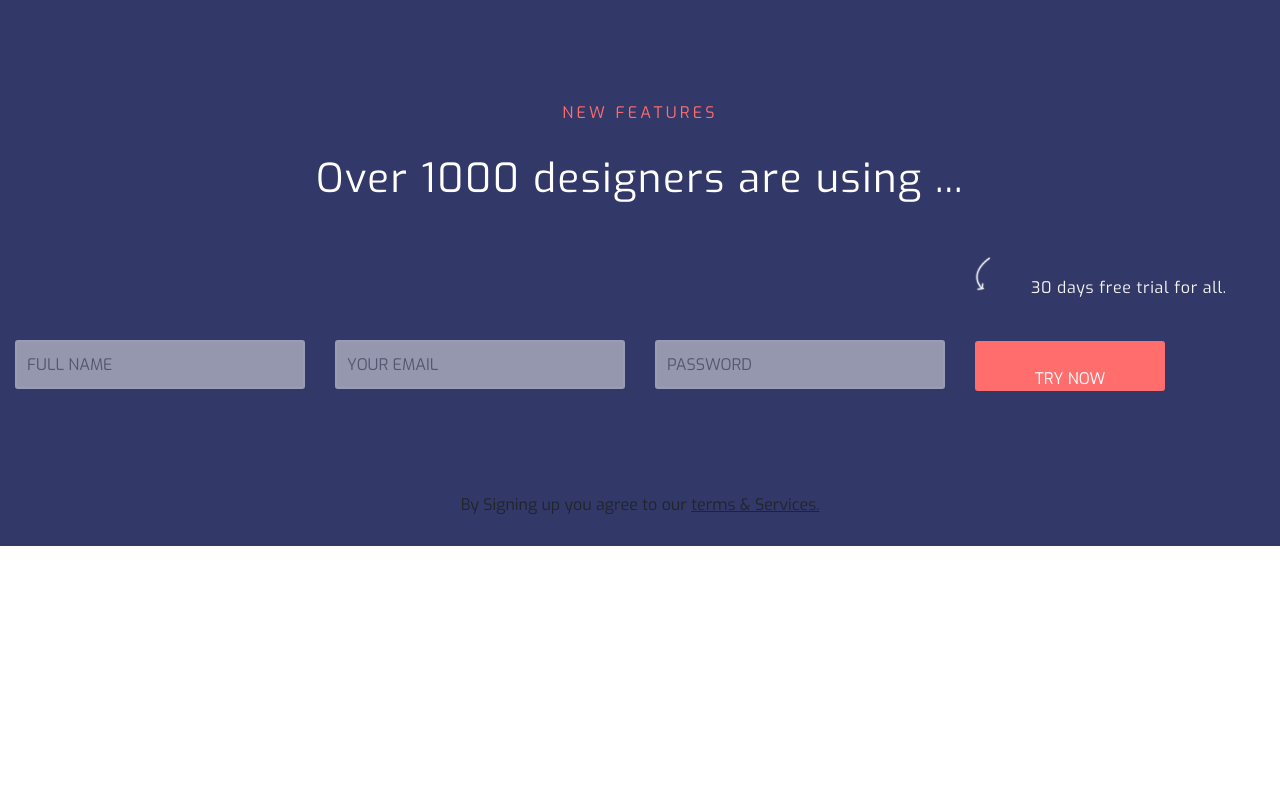
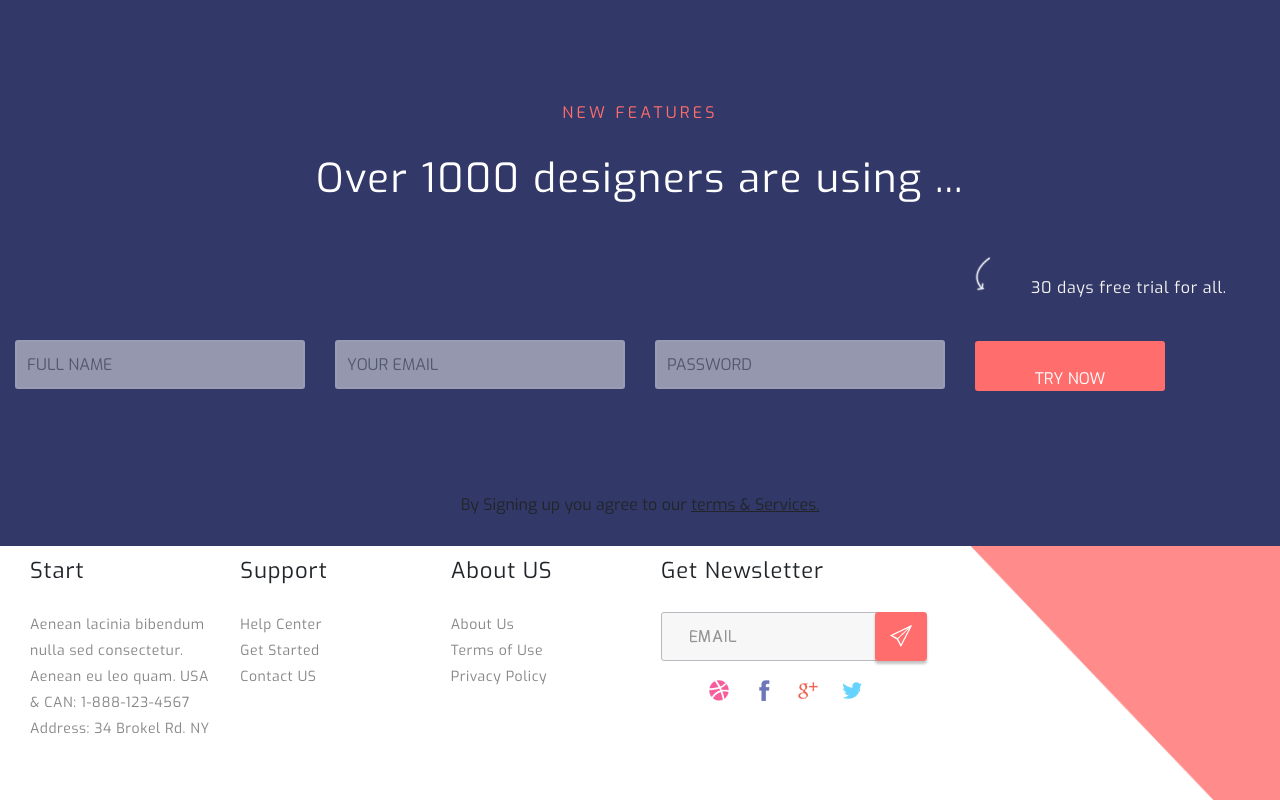
Before and after one commit to d1vory/WEB-lab01, a website: page src/html/index.html in a window 1280 px wide. Shown: the part 4158-4958 px from the top of the page. Before the commit the page ends 4704 px from the top, so only its background shows below. Drawn offline with Linux system fonts and the light colour scheme.

Commit message:
almost done

```diff
--- a/src/html/index.html
+++ b/src/html/index.html
@@ -46,7 +46,7 @@
 					</div>
 
 					<div class="row features-holder">
-						<div class="col feature">
+						<div class="col-sm feature">
 							<div class="image-holder">
 								<img class = "feature-img" src="../assets/feature1.png">
 							</div>
@@ -54,7 +54,7 @@
 							<p class="features-article">Donec sed odio dui. Aenean lacinia bibendum nulla sed consectetur. Nulla vitae elit libero, a pharetra augue. </p>
 						</div>
 
-						<div class="col feature">
+						<div class="col-sm feature">
 							<div class="image-holder">
 								<img class = "feature-img" src="../assets/feature2.png">
 							</div>
@@ -62,7 +62,7 @@
 							<p class="features-article">Donec sed odio dui. Aenean lacinia bibendum nulla sed consectetur. Nulla vitae elit libero, a pharetra augue. </p>
 						</div>
 
-						<div class="col feature">
+						<div class="col-sm feature">
 							<div class="image-holder">
 								<img class = "feature-img" src="../assets/feature3.png">
 							</div>
@@ -87,7 +87,7 @@
 			<div class="clients-section">
 				<div class="kek">
 					<div class="row founders-holder">
-						<div class="col founder">
+						<div class="col-sm founder">
 							<div class="image-holder">
 								<img class = "founder-img" src="../assets/founder-pic.png">
 							</div>
@@ -100,7 +100,7 @@
 							</div>
 						</div>
 
-						<div class="col founder">
+						<div class="col-sm founder">
 							<div class="image-holder">
 								<img class = "founder-img" src="../assets/founder-pic.png">
 							</div>
@@ -113,7 +113,7 @@
 							</div>
 						</div>
 
-						<div class="col founder">
+						<div class="col-sm founder">
 							<div class="image-holder">
 								<img class = "founder-img" src="../assets/founder-pic.png">
 							</div>
@@ -130,11 +130,11 @@
 					</div>
 
 					<div class="row sponsors-holder">
-						<div class= "col sponsor-img"> <img  src="../assets/partner-1.png"> </div>
-						<div class= "col sponsor-img"> <img  src="../assets/partner-2.png"> </div>
-						<div class= "col sponsor-img"> <img  src="../assets/partner-3.png"> </div>
-						<div class= "col sponsor-img"> <img  src="../assets/partner-4.png"> </div>
-						<div class= "col sponsor-img"> <img  src="../assets/partner-5.png"> </div>
+						<div class= "col-sm sponsor-img"> <img  src="../assets/partner-1.png"> </div>
+						<div class= "col-sm sponsor-img"> <img  src="../assets/partner-2.png"> </div>
+						<div class= "col-sm sponsor-img"> <img  src="../assets/partner-3.png"> </div>
+						<div class= "col-sm sponsor-img"> <img  src="../assets/partner-4.png"> </div>
+						<div class= "col-sm sponsor-img"> <img  src="../assets/partner-5.png"> </div>
 
 					</div>
 				</div>
@@ -185,6 +185,62 @@
 				</div>
 			</div>
 
+
+			<div class="row footer">
+
+					<div class="col-sm-9 row footer-columns-part">
+						<div class="col-sm">
+							<div class="footer-subtitle">
+								<p class="subtitle">Start</p>
+							</div>
+							<div>
+								<p class="footer-text">Aenean lacinia bibendum nulla sed consectetur. Aenean eu leo quam.
+									USA &  CAN: 1-888-123-4567 Address: 34 Brokel Rd. NY</p>
+							</div>
+						</div>
+
+						<div class="col-sm">
+							<div class="footer-subtitle">
+								<p class="subtitle">Support </p>
+							</div>
+
+							<div>
+								<a class="flink footer-text" href="">Help Center</a>
+								<a class="flink footer-text" href="">Get Started</a>
+								<a class="flink footer-text" href="">Contact US</a>
+							</div>
+						</div>
+						<div class="col-sm">
+							<div class="footer-subtitle">
+								<p class="subtitle"> About US</p>
+							</div>
+
+							<div>
+								<a class="flink footer-text" href="">About Us</a>
+								<a class="flink footer-text" href="">Terms of Use</a>
+								<a class="flink footer-text" href="">Privacy Policy</a>
+							</div>
+						</div>
+						<div class="col-sm">
+							<div class="footer-subtitle">
+								<p class="subtitle">Get Newsletter</p>
+							</div>
+							<div>
+								<img src="../assets/email.png">
+							</div>
+						</div>
+
+					</div>
+
+
+					<div class="col-sm footer-image-part">
+
+					</div>
+
+
+
+			</div>
+
 		</div>
 	</div>
 
--- a/src/scss/style.scss
+++ b/src/scss/style.scss
@@ -204,13 +204,7 @@ line-height: 49.97px;
 			.feature{
 
 
-				.subtitle{
 
-					font-size: 22px;
-
-					letter-spacing: 0.88px;
-
-				}
 
 				.features-article{
 
@@ -228,6 +222,15 @@ line-height: 49.97px;
 	}
 
 }
+
+.subtitle{
+
+					text-align:center;
+					font-size: 22px;
+
+					letter-spacing: 0.88px;
+
+				}
 
 
 .image-holder {
@@ -340,6 +343,7 @@ letter-spacing: 1.6px;
 	margin: auto;
 }
 
+
 .hint {
 	display: flex;
 	align-items: start;
@@ -364,6 +368,29 @@ letter-spacing: 1.6px;
 }
 
 
+.footer-text {
+	/* Style for "Aenean lac" */
+
+opacity: 0.56;
+color: #282828;
+
+font-size: 14px;
+
+line-height: 26px;
+/* Text style for "Aenean lac" */
+letter-spacing: 0.56px;
+}
+
+.flink {
+	display: block;
+}
+
+.footer-subtitle {
+	.subtitle {
+		text-align: left;
+	}
+}
+
 .sponsor-img{
 	padding-right: 30px;
 	padding-left:  30px;
@@ -371,8 +398,29 @@ letter-spacing: 1.6px;
 	margin: 50px;
 }
 
+.footer-wrapper {
+	@extend %aligning;
+	width: 100%;
+}
+
+.qwer {
+	margin: auto;
+}
+
+.footer-columns-part{
+	width: 100%
+}
+
+.footer-image-part {
+	background-image: url('../assets/Rectangle_footer.png');
+	min-height: 254px;
+	width: auto;
+	background-size:cover;
+
+}
+
 @media screen and (max-width: 600px) {
-  .image-part, .image-part-macboock {
+  .image-part, .image-part-macboock ,.footer-image-part {
     display: none;
   }
 
```
Also changed, not shown: src/assets/Rectangle_footer.png (added), src/assets/email.png (added), src/assets/ex.png (added), src/css/style.css.
